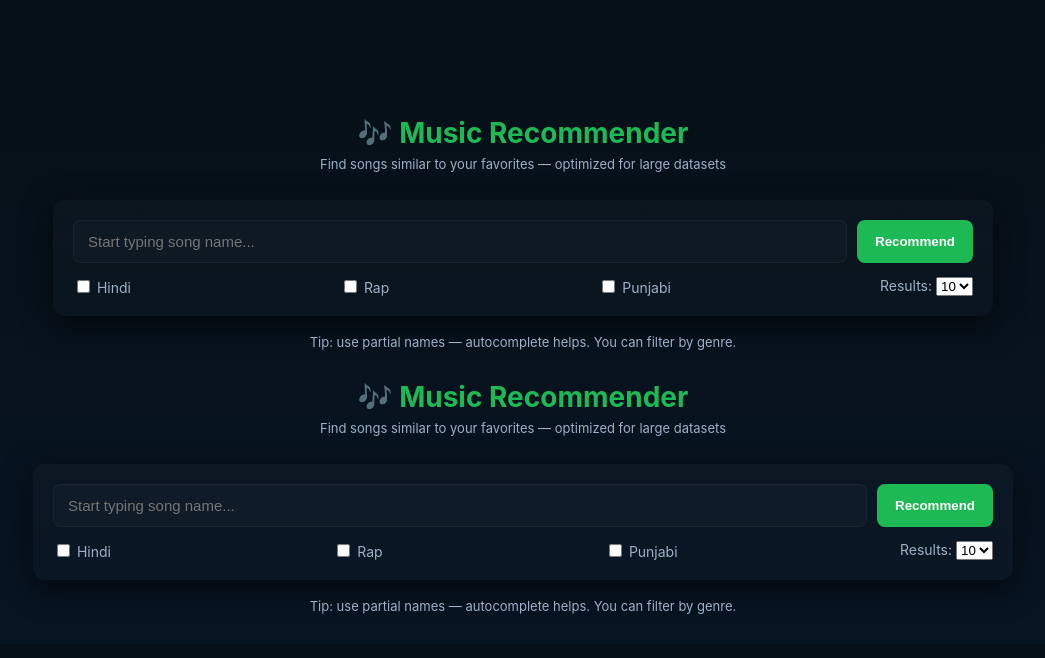
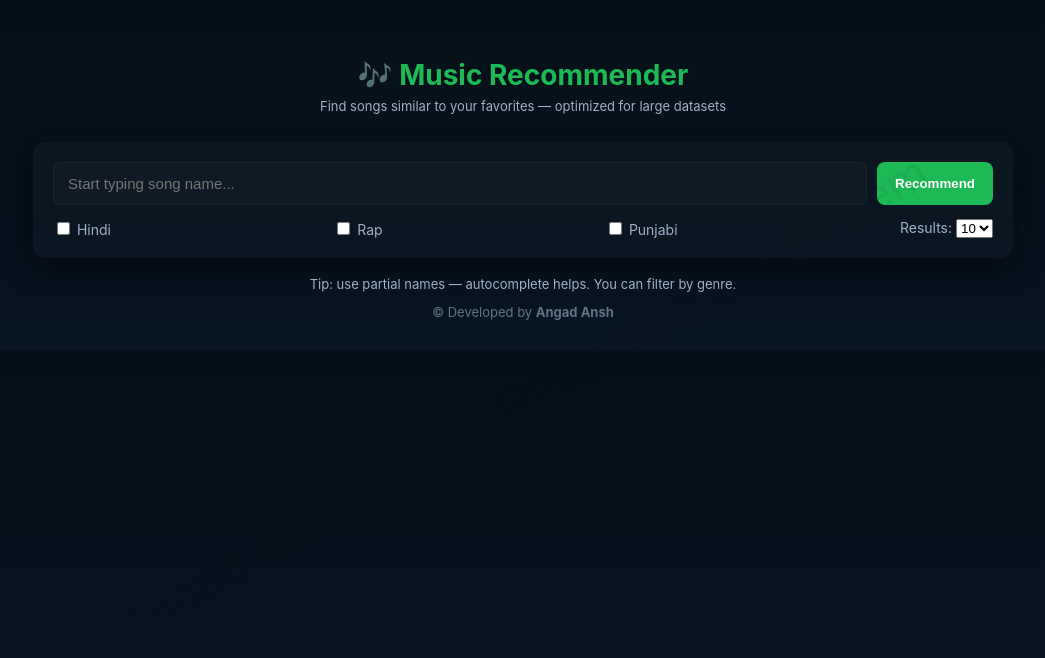
Before and after one commit to AngadAnsh/Music_recommender-ML-project-, a plain HTML site: page index.html in a window 1280 px wide. Shown: the whole page, without its empty margins (117-1162 px from the left). Drawn offline with Linux system fonts and the light colour scheme; files that its build step writes are made by us from their sources; files whose address does not match are found by name.

Commit message:
Implement watermark for branding in index.html
Added watermark styles and scripts to enhance branding.

```diff
--- a/index.html
+++ b/index.html
@@ -5,79 +5,51 @@
   <meta name="viewport" content="width=device-width,initial-scale=1" />
   <title>Music Recommender</title>
   <link rel="stylesheet" href="/static/style.css">
+
+  <!-- 🔒 WATERMARK CSS -->
+  <style>
+    /* Overlay diagonal watermark */
+    .watermark {
+      position: fixed;
+      top: 50%;
+      left: 50%;
+      transform: translate(-50%, -50%) rotate(-30deg);
+      font-size: 48px;
+      color: #000;
+      opacity: 0.06;
+      z-index: 999999;
+      pointer-events: none;
+      user-select: none;
+      white-space: nowrap;
+      font-family: Arial, sans-serif;
+    }
+
+    /* Footer credit watermark */
+    .credit-watermark {
+      text-align: center;
+      font-size: 13px;
+      opacity: 0.6;
+      margin-top: 12px;
+      user-select: none;
+    }
+  </style>
 </head>
-<body>
-  <div class="page">
-    <header class="topbar"><!doctype html>
-<html lang="en">
-<head>
-  <meta charset="utf-8" />
-  <meta name="viewport" content="width=device-width,initial-scale=1" />
-  <title>Music Recommender</title>
-  <link rel="stylesheet" href="/static/style.css">
-</head>
+
 <body>
   <div class="page">
     <header class="topbar">
       <div class="brand">🎶 Music Recommender</div>
-      <div class="subtitle">Find songs similar to your favorites — optimized for large datasets</div>
+      <div class="subtitle">
+        Find songs similar to your favorites — optimized for large datasets
+      </div>
     </header>
 
     <main class="card">
       <form id="searchForm" action="/recommend" method="post">
         <div class="row">
-          <input id="songInput" name="song" type="text" placeholder="Start typing song name..." autocomplete="off" />
-          <button class="btn" type="submit">Recommend</button>
-        </div>
-
-        <div class="controls">
-          <label class="control-inline">
-            <input type="checkbox" name="filter_genre" value="Hindi" /> Hindi
-          </label>
-          <label class="control-inline">
-            <input type="checkbox" name="filter_genre" value="Rap" /> Rap
-          </label>
-          <label class="control-inline">
-            <input type="checkbox" name="filter_genre" value="Punjabi" /> Punjabi
-          </label>
-
-          </label>
-
-          <label class="control-right">
-            Results:
-            <select id="topK" name="top_k">
-              <option value="5">5</option>
-              <option value="10" selected>10</option>
-              <option value="20">20</option>
-            </select>
-          </label>
-        </div>
-      </form>
-
-      <div id="suggestions" class="suggestions" aria-hidden="true"></div>
-      <div id="suggestions" class="suggestions"></div>
-
-    </main>
-
-    <footer class="foot">
-      Tip: use partial names — autocomplete helps. You can filter by genre.
-    </footer>
-  </div>
-
-  <script src="/static/search.js"></script>
-
-
-</body>
-</html>
-
-      <div class="brand">🎶 Music Recommender</div>
-      <div class="subtitle">Find songs similar to your favorites — optimized for large datasets</div>
-    </header>
-
-    <main class="card">
-      <form id="searchForm" action="/recommend" method="post">
-        <div class="row">
-          <input id="songInput" name="song" type="text" placeholder="Start typing song name..." autocomplete="off" />
+          <input id="songInput" name="song" type="text"
+                 placeholder="Start typing song name..."
+                 autocomplete="off" />
           <button class="btn" type="submit">Recommend</button>
         </div>
 
@@ -104,17 +76,44 @@
       </form>
 
       <div id="suggestions" class="suggestions" aria-hidden="true"></div>
-      <div id="suggestions" class="suggestions"></div>
-
     </main>
 
     <footer class="foot">
       Tip: use partial names — autocomplete helps. You can filter by genre.
+
+      <!-- ✅ SIMPLE CREDIT WATERMARK -->
+      <div class="credit-watermark">
+        © Developed by <b>Angad Ansh</b>
+      </div>
     </footer>
+  </div>
+
+  <!-- 🔒 OVERLAY WATERMARK -->
+  <div class="watermark" id="wm">
+    Angad Ansh | Music Recommender System
   </div>
 
   <script src="/static/search.js"></script>
 
+  <!-- 🔒 WATERMARK SELF-HEAL SCRIPT -->
+  <script>
+    (function () {
+      const text = "Angad Ansh | Music Recommender System";
+
+      function ensureWatermark() {
+        let wm = document.getElementById("wm");
+        if (!wm) {
+          wm = document.createElement("div");
+          wm.id = "wm";
+          wm.className = "watermark";
+          wm.innerText = text;
+          document.body.appendChild(wm);
+        }
+      }
+
+      setInterval(ensureWatermark, 1000);
+    })();
+  </script>
 
 </body>
 </html>
```
